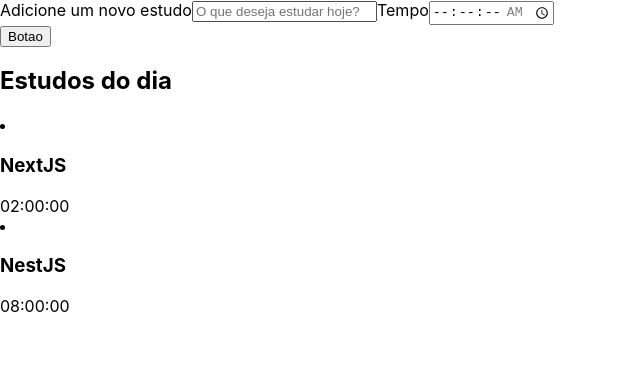
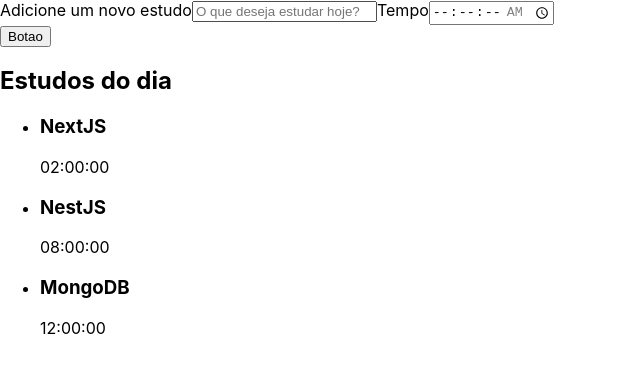
Before and after one commit to Daniel-Fonseca-da-Silva/react-with-typescript, a React (Create React App) app: page / in a window 1280 px wide. Shown: the top 372 px of the page, without its empty margins (0-640 px from the left). Built offline with nearby package versions, Linux system fonts and the light colour scheme; the HTML template or start-up script is replaced by a standard one.

Commit message:
feat: Redering one array

```diff
--- a/src/components/Lista/lista.tsx
+++ b/src/components/Lista/lista.tsx
@@ -1,25 +1,27 @@
 import React from "react";
 
 function Lista() {
+  const tarefas = [{
+    tarefa: 'NextJS',
+    tempo: '02:00:00'
+  }, {
+    tarefa: 'NestJS',
+    tempo: '08:00:00'
+  }, {
+    tarefa: 'MongoDB',
+    tempo: '12:00:00'
+  }]
   return(
     <aside>
       <h2>Estudos do dia</h2>
-      <li>
-        <h3>
-          NextJS
-        </h3>
-        <span>
-          02:00:00
-        </span>
-      </li>
-      <li>
-        <h3>
-          NestJS
-        </h3>
-        <span>
-        08:00:00
-        </span>
-      </li>
+      <ul>
+        {tarefas.map((item, index) => (
+          <li key={index}>
+            <h3>{item.tarefa}</h3>
+            <span>{item.tempo}</span>
+          </li>
+        ))}
+      </ul>
     </aside>
   )
 }
```
